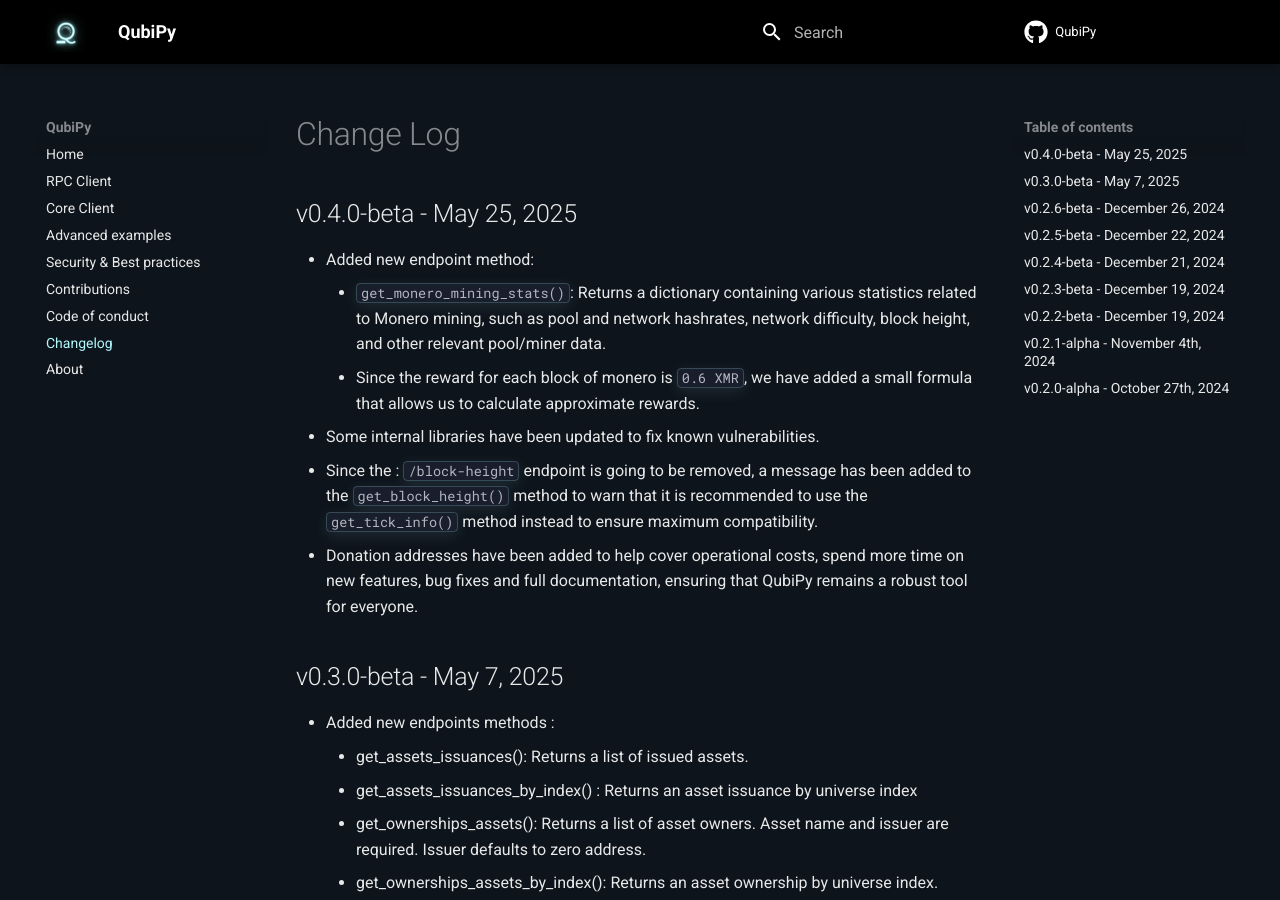
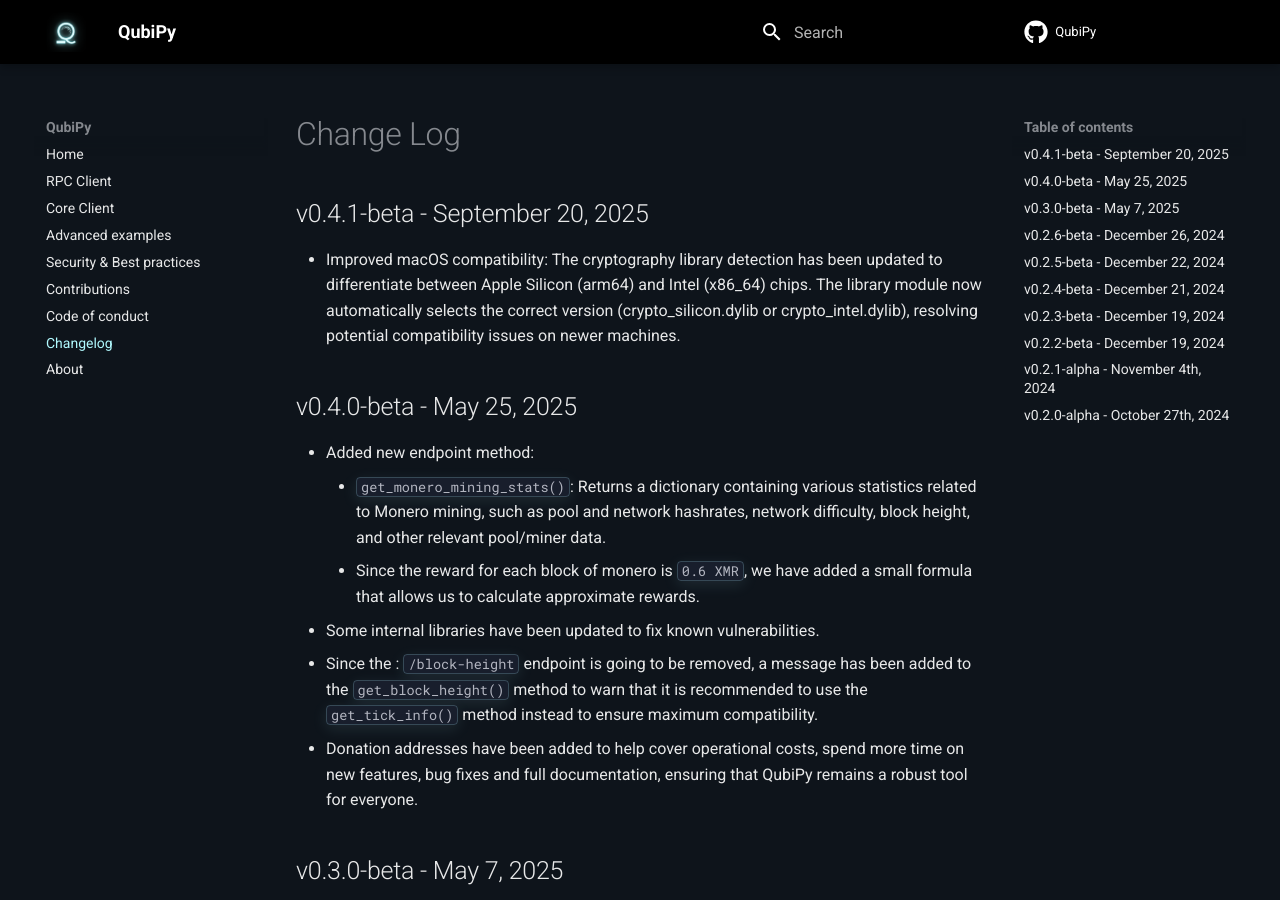
Before and after one commit to QubiPy-Labs/QubiPy, an MkDocs documentation site: the page built from docs/changelog.md, in a window 1280 px wide and 900 px high. Built offline with MkDocs 1.6.1 and Material for MkDocs 9.7.7, drawn with Linux system fonts in a browser that asks for light colours; comment, search, counter and statistics services are not loaded.

Commit message:
docs: update changelog

```diff
--- a/docs/changelog.md
+++ b/docs/changelog.md
@@ -1,4 +1,7 @@
 # Change Log
+
+## v0.4.1-beta - September 20, 2025
+* Improved macOS compatibility: The cryptography library detection has been updated to differentiate between Apple Silicon (arm64) and Intel (x86_64) chips. The library module now automatically selects the correct version (crypto_silicon.dylib or crypto_intel.dylib), resolving potential compatibility issues on newer machines.
 
 ## v0.4.0-beta - May 25, 2025
 * Added new endpoint method:
```
Also changed, not shown: CHANGELOG.md (+3 -0 lines).
